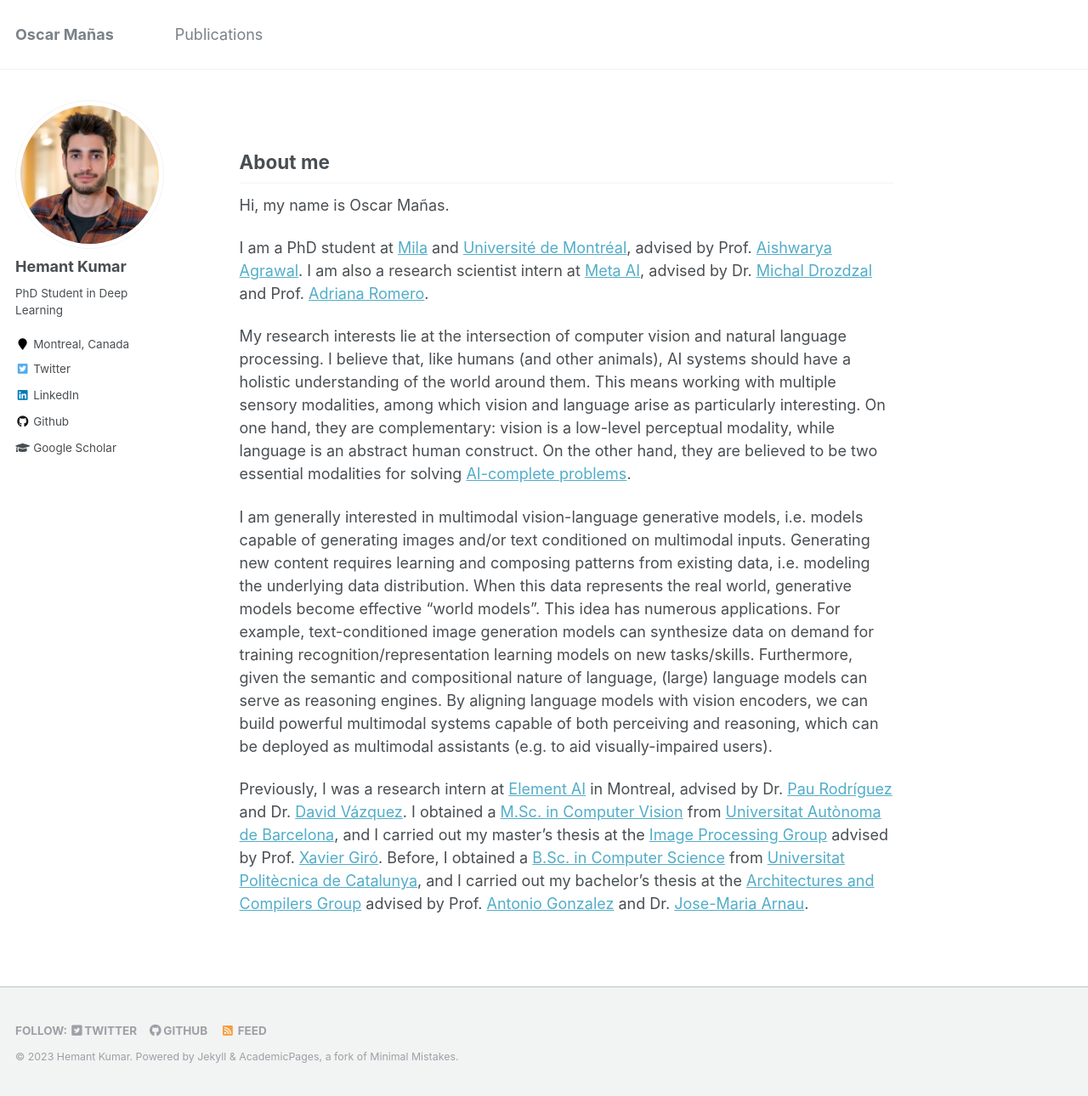
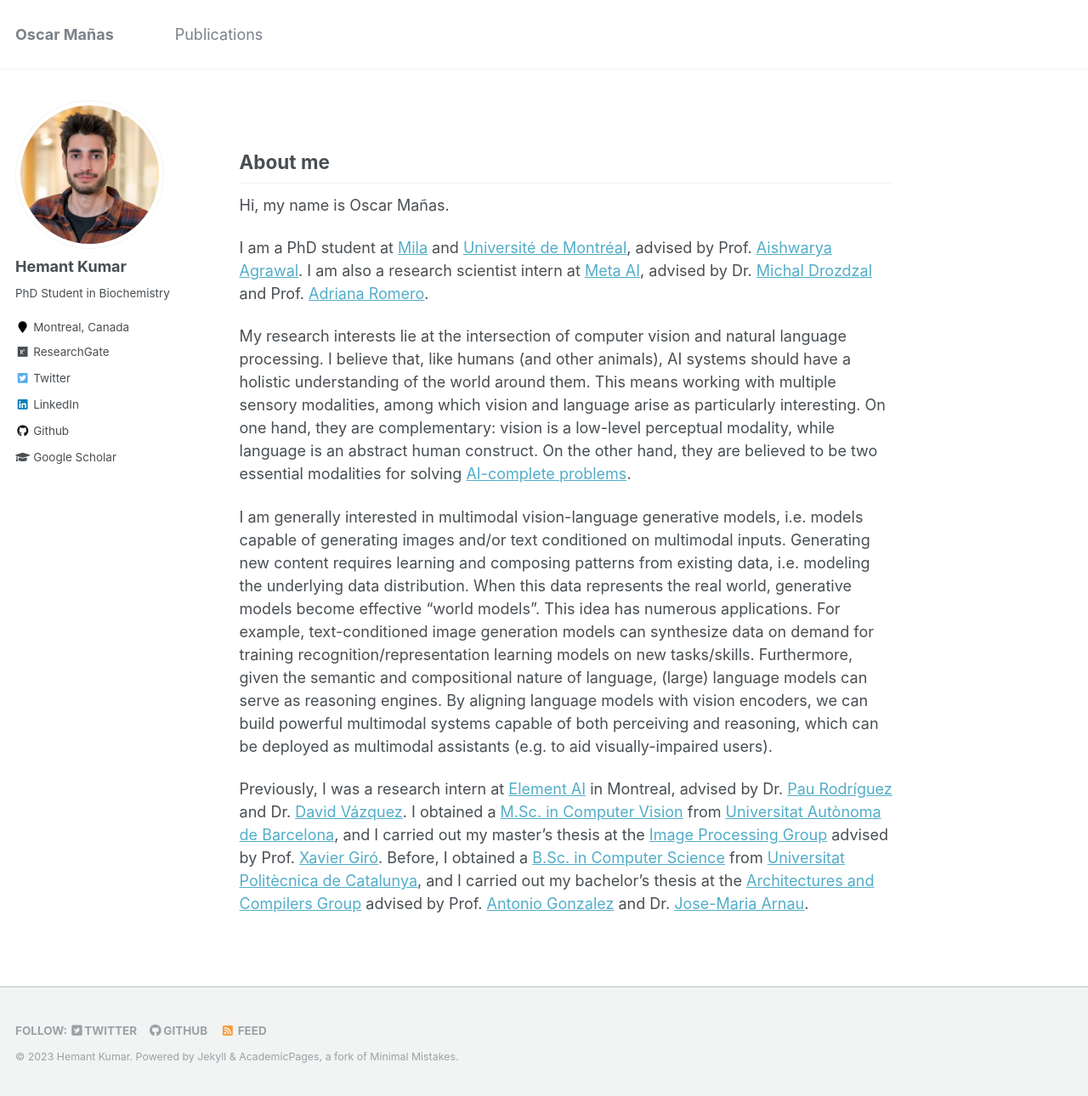
Before and after one commit to hemantkiitg/hemantkiitg.github.io, a Jekyll site: the page built from _pages/about.md, in a window 1280 px wide and 1290 px high. Shown: the whole window at 85% size. Built offline with Jekyll 4.4.1, drawn with Linux system fonts in a browser that asks for light colours.

Commit message:
Update _config.yml

```diff
--- a/_config.yml
+++ b/_config.yml
@@ -10,7 +10,7 @@ locale                   : "en-US"
 title                    : "Oscar Mañas"
 title_separator          : "-"
 name                     : &name "Hemant Kumar"
-description              : &description "PhD Student in Deep Learning"
+description              : &description "PhD Student in Biochemistry"
 url                      : https://hemantkiitg.github.io # the base hostname & protocol for your site e.g. "https://mmistakes.github.io"
 baseurl                  : "" # the subpath of your site, e.g. "/blog"
 repository               : "hemantkiitg/hemantkiitg.github.io"
@@ -57,7 +57,7 @@ yandex_site_verification :
 
 # Social Sharing
 twitter:
-  username               : oscmansan
+  username               : HEMANT22266203
 facebook:
   username               :
   app_id                 :
@@ -82,13 +82,13 @@ analytics:
 author:
   name             : "Hemant Kumar"
   avatar           : "Oscar Manas 07_square.jpg"
-  bio              : "PhD Student in Deep Learning"
+  bio              : "PhD Student in Biochemistry"
   location         : "Montreal, Canada"
   employer         :
   pubmed           :
   googlescholar    : "https://scholar.google.com/citations?hl=en&user=_0fHq-IAAAAJ"
   email            :
-  researchgate     :
+  researchgate     : "https://www.researchgate.net/profile/Hemant-Kumar-7"
   uri              :
   bitbucket        :
   codepen          :
```
